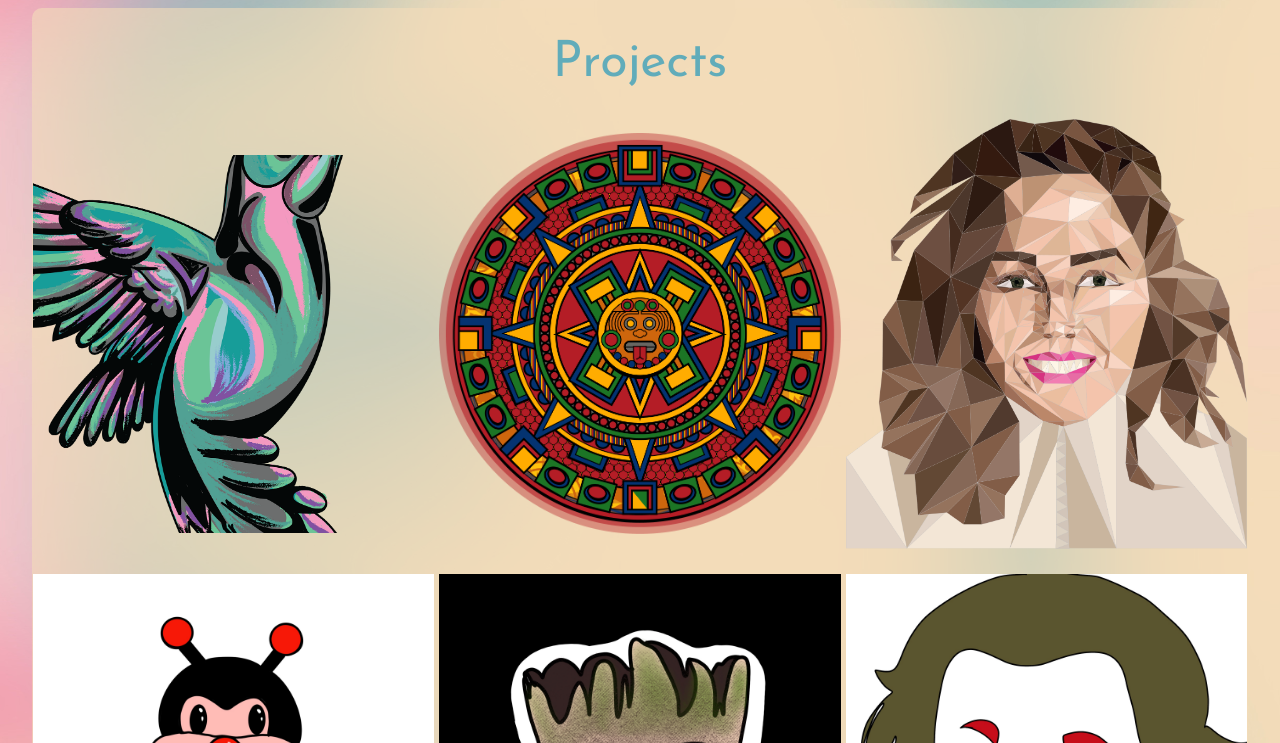
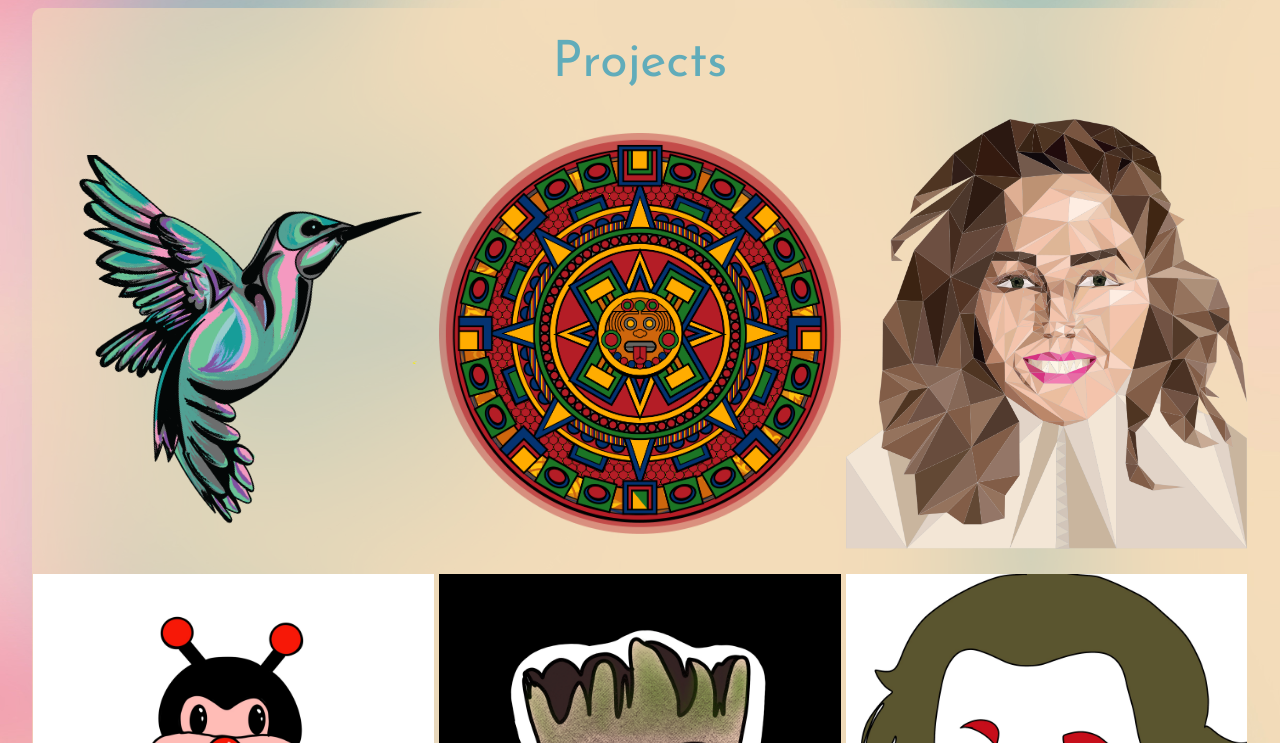
Before and after one commit to aghataoliveira/portfolio, a website: page public/index.html in a window 1280 px wide. In both pictures the pointer is over the element 233 px from the left and 1094 px from the top of the page. Shown: the part 751-1494 px from the top of the page. Drawn offline with Linux system fonts and the light colour scheme.

Commit message:
feature: Css animation starts

```diff
--- a/public/assets/css/style.css
+++ b/public/assets/css/style.css
@@ -109,7 +109,7 @@ img {
 }
 
 .projItem :hover{
-    transform: scale(1.5);
+    transform: scale(1.0) rotate(20deg);
     overflow: hidden;
 }
 
```
